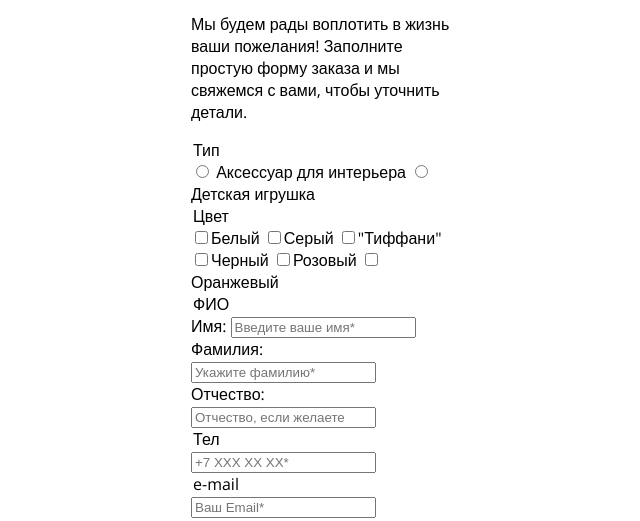
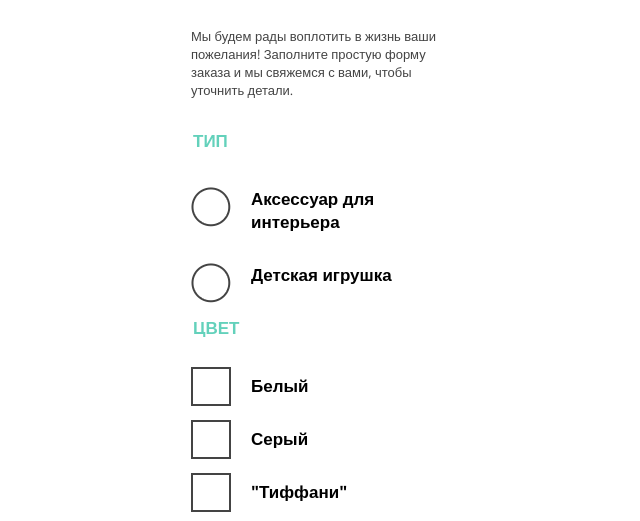
Before and after one commit to nastydolgova/Mishka, a plain HTML site: page sourse/form.html in a window 1280 px wide. Shown: the part 261-782 px from the top of the page, without its empty margins (319-959 px from the left). Drawn offline with nearby package versions, Linux system fonts and the light colour scheme.

Commit message:
Start form

```diff
--- a/sourse/css/style.css
+++ b/sourse/css/style.css
@@ -3,11 +3,14 @@
 body{
     display: flex;
     flex-direction: column;
-    width: 320px;
+    width: 100%;
     margin: 0 auto;
+    justify-content: center;
+    align-items: center;
 }
 
 .page-header{
+    width: 320px;
     position: relative;
     display: flex;
     flex-direction: row;
@@ -41,6 +44,7 @@ body{
     display: flex;
     flex-direction: column;
     font-family: 'Open Sans', sans-serif;
+    width: 320px;
 }
 
 .choise__header{
@@ -164,6 +168,9 @@ body{
     background-repeat: no-repeat;
     background-position: top;
     padding: 0 30px;
+    display: flex;
+    flex-direction: column;
+    justify-content: center;
 }
 
 .about__title{
@@ -283,6 +290,7 @@ body{
 
 .page-footer{
     background-color: #f1f1f1;
+    width: 320px;
 }
 
 .page-footer__social{
@@ -314,12 +322,15 @@ body{
 }
 
 .catalog{
-    margin: 30px 30px 0 30px;
+    display: flex;
+    flex-direction: column;
+    justify-content: center;
+    align-items: center;
+    padding-top: 30px;
 }
 
 .catalog__item{
     margin-bottom: 30px;
-
 }
 
 .product__img{
@@ -332,6 +343,8 @@ body{
     padding: 30px 30px 0 30px;
     border: 1px solid #ededed;
     border-top: none;
+    width: 260px;
+    box-sizing: border-box;
 }
 
 .product__link{
@@ -420,3 +433,60 @@ body{
     justify-content: center;
     background-color: #f1f1f1;
 }
+
+.form__description{
+    font-size: 13px;
+    color: #444444;
+    margin: 0;
+    padding: 30px 0;
+}
+
+.form__item{
+    display: flex;
+    flex-direction: column;
+}
+
+.form__item-legend{
+    font-size: 17px;
+    font-weight: 700;
+    text-transform: uppercase;
+    color: #63d1bb;
+    padding-bottom: 35px;
+}
+
+.form__radio-label,
+.form__checkbox-label{
+    font-size: 17px;
+    font-weight: 700;
+    position: relative;
+}
+
+.form__item-p{
+    margin: 0;
+    padding-left: 60px;
+    padding-bottom: 30px;
+}
+
+.form__radio,
+.form__checkbox{
+   display: none;
+}
+
+.form__radio-label:before{
+    content: '';
+    position: absolute;
+    width: 40px;
+    height: 40px;
+    background-image: url(../img/Shape\ 1\ copy.png);
+    background-repeat: no-repeat;
+}
+
+.form__checkbox-label:before{
+    content: '';
+    position: absolute;
+    width: 40px;
+    height: 40px;
+    background-image: url(../img/Layer\ 4\ copy\ 19.png);
+    background-repeat: no-repeat;
+    top: -7px;
+}
--- a/sourse/form.html
+++ b/sourse/form.html
@@ -36,17 +36,17 @@
             </p>
             <fieidset class="form__item">
                 <legend class="form__item-legend">Тип</legend>
-                <input type="radio" name="order-type" id="" class="form__radio"><label> Аксессуар для интерьера</label>
-                <input type="radio" name="order-type" id="" class="form__radio"><label>Детская игрушка</label>
+                <label for="order-type" class="form__radio-label">  <input type="radio" name="order-type" id="" class="form__radio" checked> <p  class="form__item-p">  Аксессуар для интерьера </p></label>
+               <label for="order-type" class="form__radio-label"> <input type="radio" name="order-type" id="" class="form__radio"> <p class="form__item-p"> Детская игрушка</p></label>
             </fieidset>
             <fieidset class="form__item">
                 <legend class="form__item-legend">Цвет</legend>
-                <input type="checkbox" name="color" id="" class="form__checkbox"><label>Белый</label>
-                <input type="checkbox" name="color" id="" class="form__checkbox"><label>Серый</label>
-                <input type="checkbox" name="color" id="" class="form__checkbox"><label>"Тиффани"</label>
-                <input type="checkbox" name="color" id="" class="form__checkbox"><label>Черный</label>
-                <input type="checkbox" name="color" id="" class="form__checkbox"><label>Розовый</label>
-                <input type="checkbox" name="color" id="" class="form__checkbox"><label>Оранжевый</label>
+                <label class="form__checkbox-label"><input type="checkbox" name="color" id="" class="form__checkbox"><p class="form__item-p">Белый</p></label>
+                <label class="form__checkbox-label"><input type="checkbox" name="color" id="" class="form__checkbox"><p class="form__item-p">Серый</p></label>
+                <label class="form__checkbox-label"><input type="checkbox" name="color" id="" class="form__checkbox"><p class="form__item-p">"Тиффани"</p></label>
+                <label class="form__checkbox-label"><input type="checkbox" name="color" id="" class="form__checkbox"><p class="form__item-p">Черный</p></label>
+                <label class="form__checkbox-label"><input type="checkbox" name="color" id="" class="form__checkbox"><p class="form__item-p">Розовый</p></label>
+                <label class="form__checkbox-label"><input type="checkbox" name="color" id="" class="form__checkbox"><p class="form__item-p">Оранжевый</p></label>
             </fieidset>
             <fieidset class="form__item">
                 <legend class="form__item-legend">ФИО</legend>
```
Also changed, not shown: sourse/catalog.html (+1 -2 lines), sourse/img/Layer 4 copy 19.png (added), sourse/img/Shape 1 copy 2.png (added), sourse/img/Shape 1 copy.png (added).
